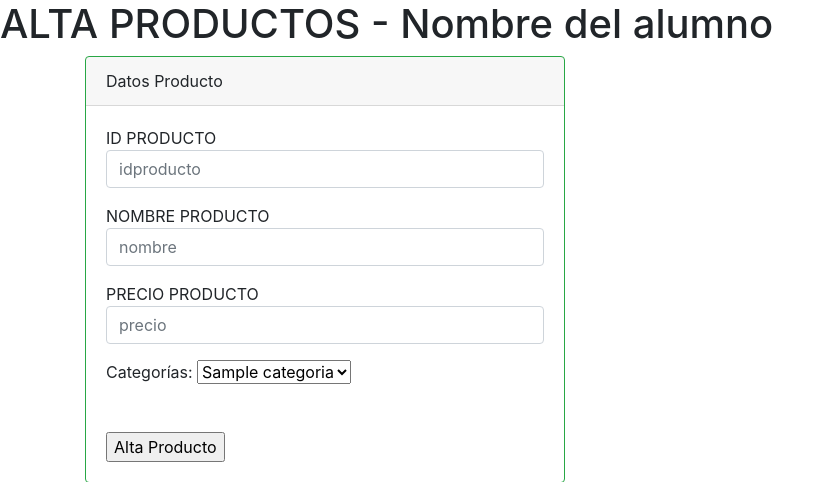
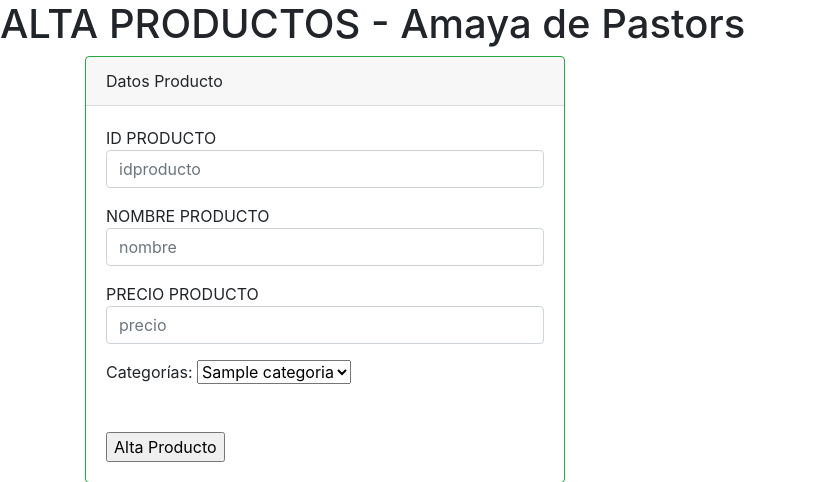
Before and after one commit to amayadePastors/compras, a PHP site: page /comaltapro.php in a window 1280 px wide. Shown: the top 482 px of the page, without its empty margins (0-834 px from the left). Run offline with PHP 8.4, Linux system fonts and the light colour scheme; tables that the repository leaves empty hold one stand-in row (values such as "Sample post"); some libraries are stand-ins or nearby versions.

Commit message:
Update comaltapro.php

```diff
--- a/comaltapro.php
+++ b/comaltapro.php
@@ -8,7 +8,7 @@
 </head>
 
 <body>
-<h1>ALTA PRODUCTOS - Nombre del alumno</h1>
+<h1>ALTA PRODUCTOS - Amaya de Pastors</h1>
 <?php
 include "conexion.php";
 set_error_handler("errores");
```
